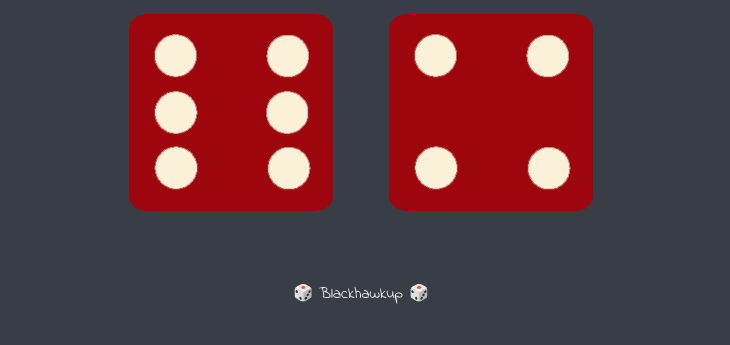
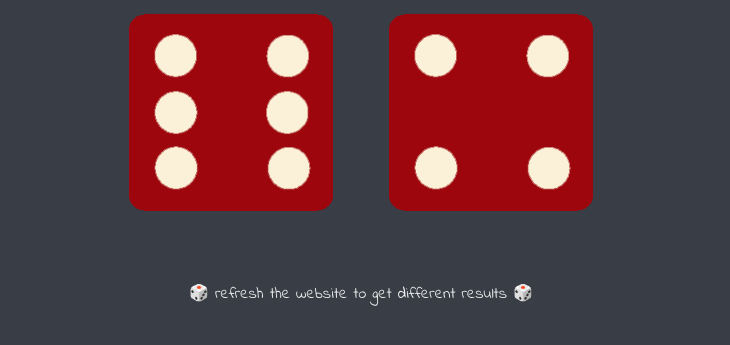
Before and after one commit to Blackhawkup/random-dice-gen, a plain HTML site: page index.html in a window 1280 px wide. Shown: the part 261-606 px from the top of the page, without its empty margins (279-1009 px from the left). Drawn offline with Linux system fonts and the light colour scheme.

Commit message:
Update index.html

```diff
--- a/index.html
+++ b/index.html
@@ -21,7 +21,7 @@
       </div>
     </div>
 
-    <footer>🎲 Blackhawkup 🎲</footer>
+    <footer>🎲 refresh the website to get different results 🎲</footer>
     <script src="./script.js">
 
     </script>
```
